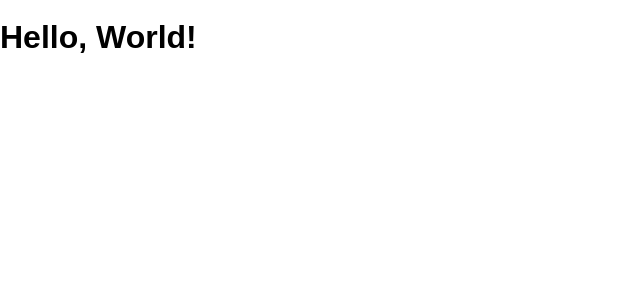
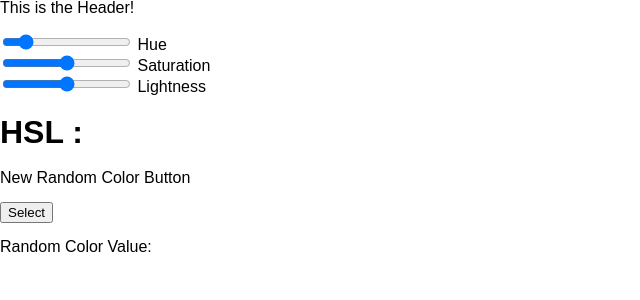
Before and after one commit to hjohnson120/color-picker, a React (Create React App) app: page / in a window 1280 px wide. Shown: the top 300 px of the page, without its empty margins (0-640 px from the left). Built offline with nearby package versions, Linux system fonts and the light colour scheme.

Commit message:
state of HSL

```diff
--- a/src/App.js
+++ b/src/App.js
@@ -1,9 +1,86 @@
 import React, { Component } from 'react'
-import HelloWorld from './components/HelloWorld'
 
 class App extends Component {
+  state = {
+    hueValue: 0
+  }
+
+  getRandomColor = () => {
+    return Math.floor(Math.random() * 16777215).toString(16)
+  }
+
+  hueChangeStart = event => {
+    console.log('changed!')
+    console.log(event.target.value)
+    this.setState({
+      hueValue: event.target.value
+    })
+  }
+  saturationChangeStart = event => {
+    console.log('changed')
+    console.log(event.target.value)
+    this.setState({
+      saturationValue: event.target.value
+    })
+  }
+  lightnessChangeStart = event => {
+    console.log('changed')
+    console.log(event.target.value)
+    this.setState({
+      lightnessValue: event.target.value
+    })
+  }
+
   render() {
-    return <HelloWorld />
+    return (
+      <>
+        <main>
+          <header>This is the Header!</header>
+          <section>
+            <p>
+              <span />
+            </p>
+          </section>
+          <div>
+            <input
+              onChange={this.hueChangeStart}
+              type="range"
+              min="0"
+              max="360"
+            />{' '}
+            <label for="hue">Hue</label>
+          </div>
+          <div>
+            <input
+              onChange={this.saturationChangeStart}
+              type="range"
+              id="start"
+              name="Saturation"
+              min="0"
+              max="100"
+            />{' '}
+            <label for="saturation">Saturation</label>
+          </div>
+          <div>
+            <input
+              onChange={this.lightnessChangeStart}
+              type="range"
+              id="start"
+              name="Lightness"
+              min="0"
+              max="100"
+            />{' '}
+            <label for="lightness">Lightness</label>
+          </div>
+          <h1>
+            HSL :<span> </span>
+          </h1>
+          <p>New Random Color Button</p>
+          <button onClick={this.getRandomColor}>Select </button>
+          <p>Random Color Value:</p>
+        </main>
+      </>
+    )
   }
 }
 
--- a/src/components/HelloWorld.js
+++ /dev/null
@@ -1,9 +0,0 @@
-import React, { Component } from 'react'
-
-class HelloWorld extends Component {
-  render() {
-    return <h1>Hello, World!</h1>
-  }
-}
-
-export default HelloWorld
```
